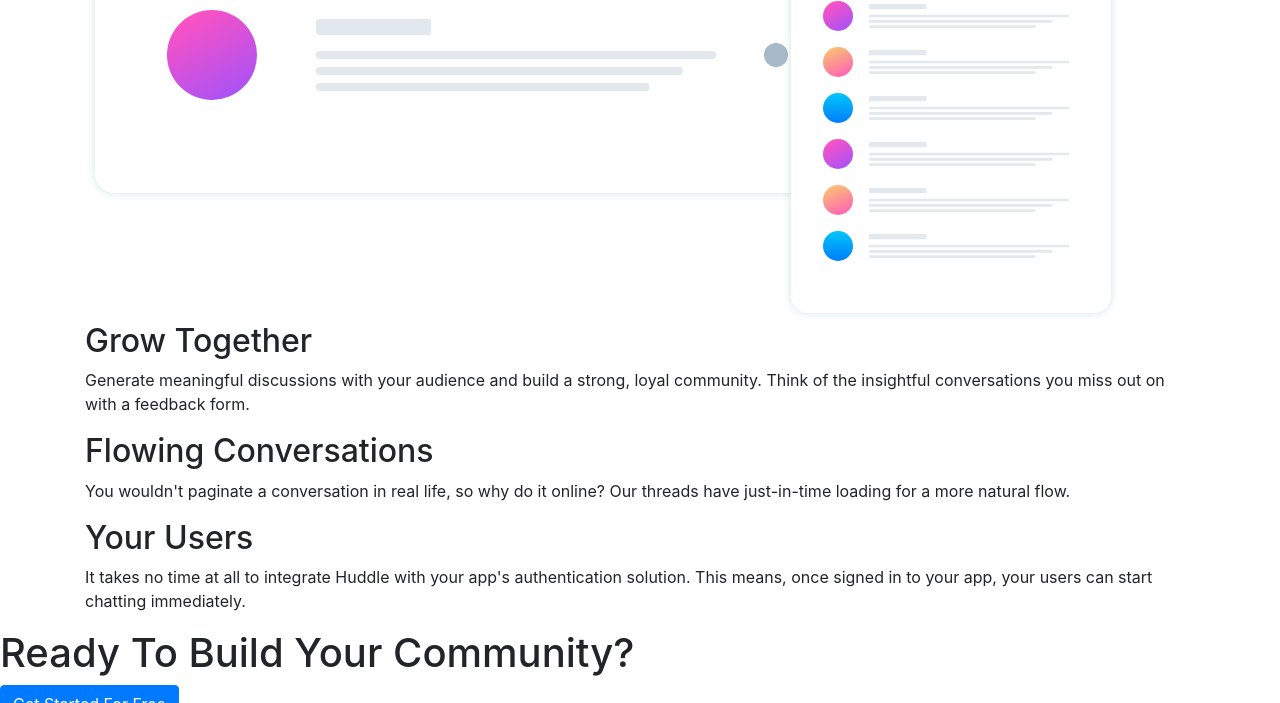
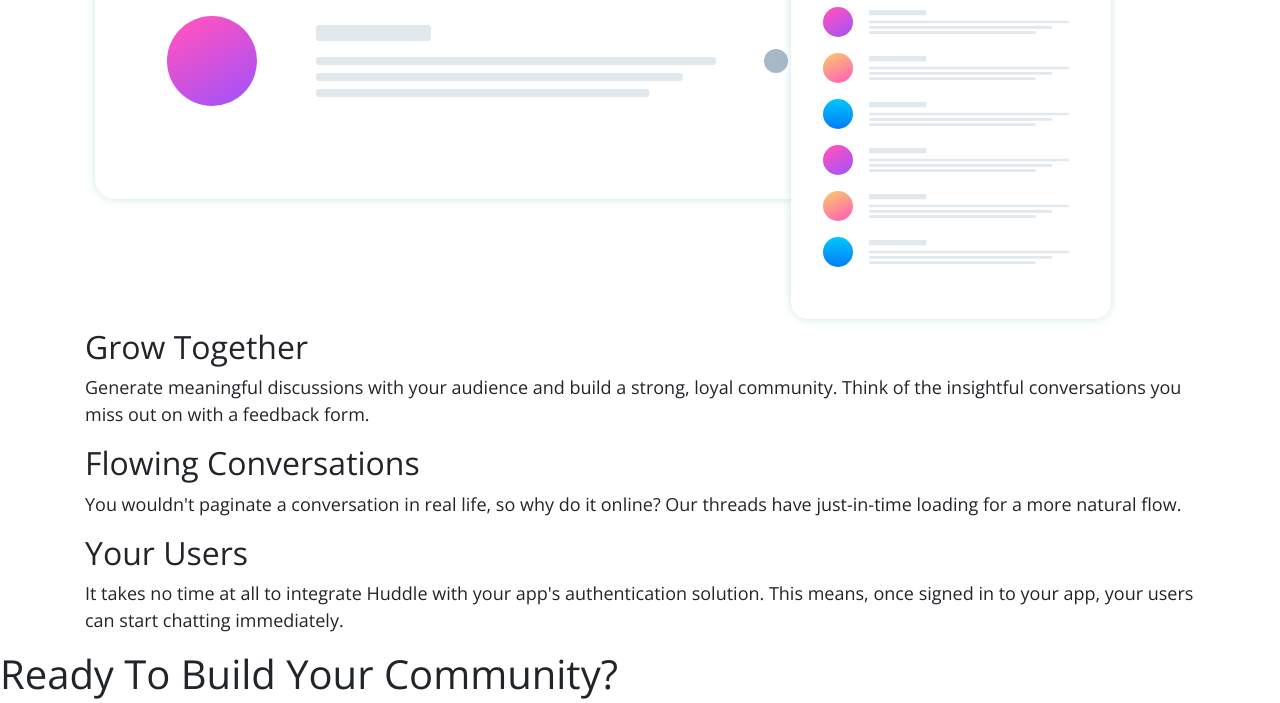
Before and after one commit to Alexrjj/huddle-landing-page-with-alternating-feature-blocks, a plain HTML site: page index.html in a window 1280 px wide. Shown: the part 614-1317 px from the top of the page. Drawn offline with nearby package versions, Linux system fonts and the light colour scheme.

Commit message:
Import style.css

```diff
--- a/index.html
+++ b/index.html
@@ -14,6 +14,9 @@
   <script src="https://stackpath.bootstrapcdn.com/bootstrap/4.4.1/js/bootstrap.min.js" integrity="sha384-wfSDF2E50Y2D1uUdj0O3uMBJnjuUD4Ih7YwaYd1iqfktj0Uod8GCExl3Og8ifwB6" crossorigin="anonymous"></script>
   <!--  Font Awesome  -->
   <script src="https://kit.fontawesome.com/9b1e3e940f.js" crossorigin="anonymous"></script>
+  <!--  Stylesheet  -->
+  <link rel="stylesheet" href="styles/style.css">
+
 </head>
 <body class="body">
   <header class="header">
```
